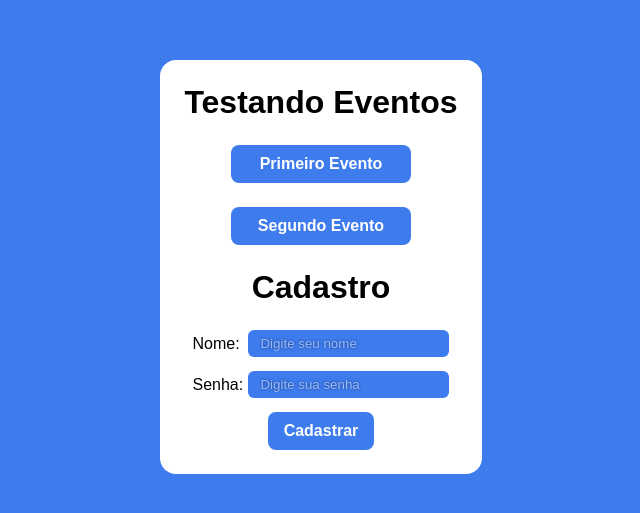
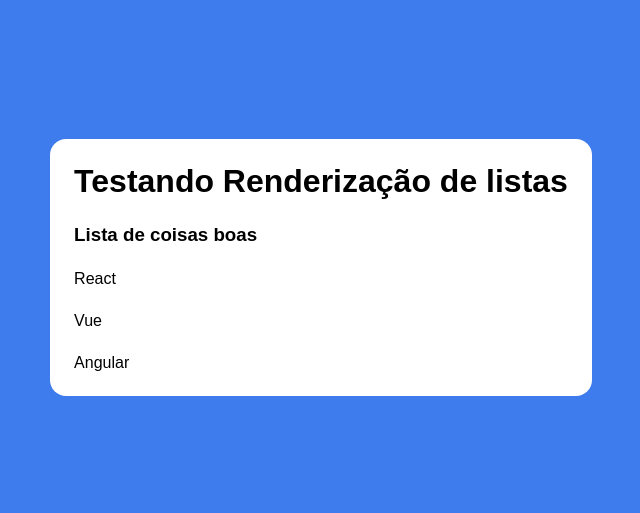
Before and after one commit to rafael-ma/projects, a React (Create React App) app: page / in a window 1280 px wide. Shown: the part 133-646 px from the top of the page, without its empty margins (319-959 px from the left). Built offline with nearby package versions, Linux system fonts and the light colour scheme.

Commit message:
Renderização
Renderização condicional e de listas

```diff
--- a/src/App.jsx
+++ b/src/App.jsx
@@ -1,12 +1,13 @@
-import Evento from './components/Evento';
-import Form from './components/Form';
+import OutraLista from "./components/OutraLista";
 
 function App() {
+
+  const meusItens = ['React', 'Vue', 'Angular']
+
   return (
     <div className="App">
-      <h1>Testando Eventos</h1>
-      <Evento />
-      <Form />
+      <h1>Testando Renderização de listas</h1>
+      <OutraLista itens={meusItens} />
     </div>
   );
 }
--- /dev/null
+++ b/src/components/OutraLista.jsx
@@ -0,0 +1,16 @@
+
+function OutraLista({ itens }) {
+
+    return (
+        <>
+            <h3>Lista de coisas boas</h3>
+            {
+                itens.length >  0 ? (
+                    itens.map((item, index) => (<p key={index} >{item}</p>))
+                ): <p>Não há itens na lista</p>
+            }
+        </>
+    )
+}
+
+export default OutraLista
```
Also changed, not shown: src/components/Condicional.jsx (added, +35 -0 lines).
